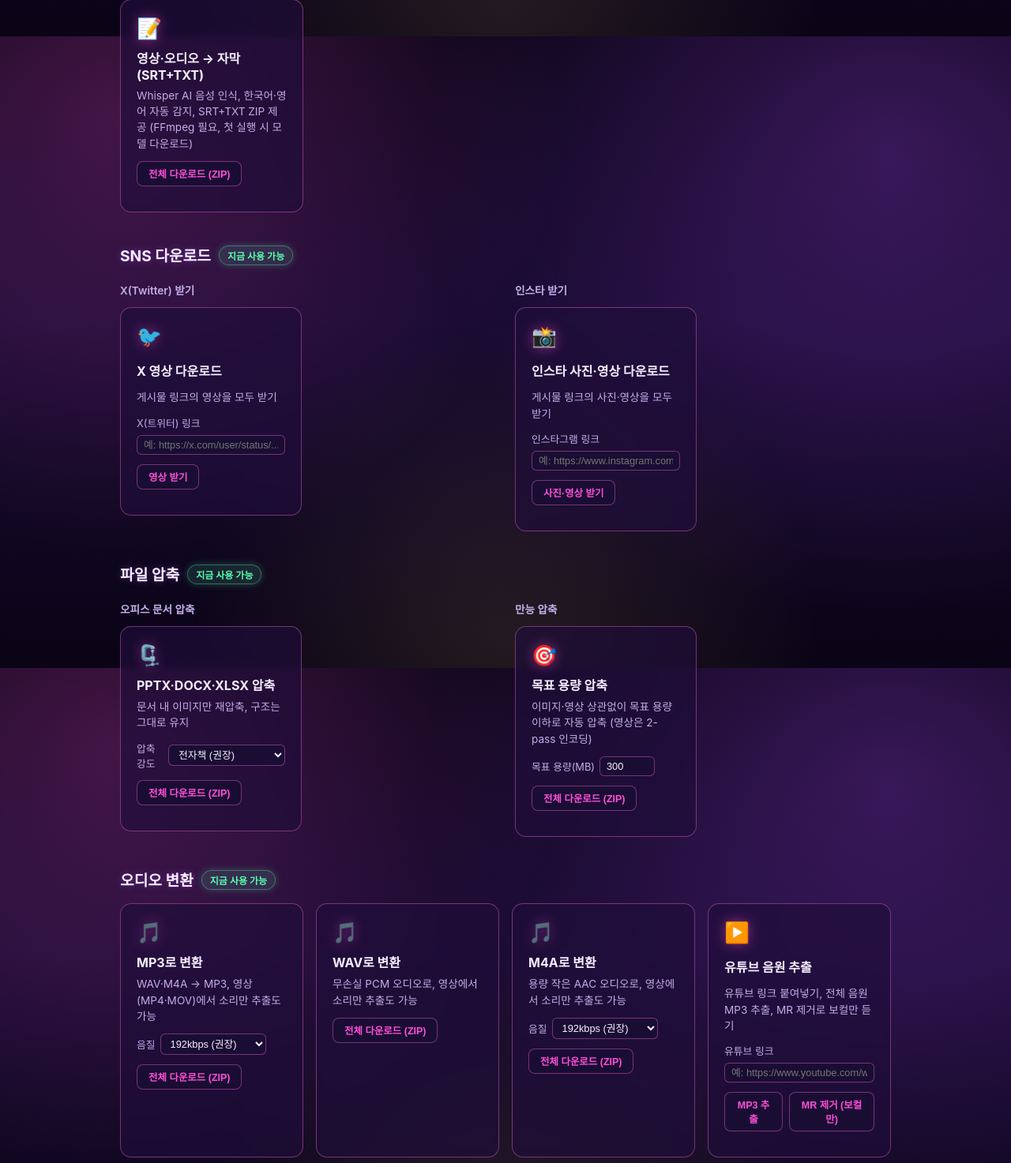
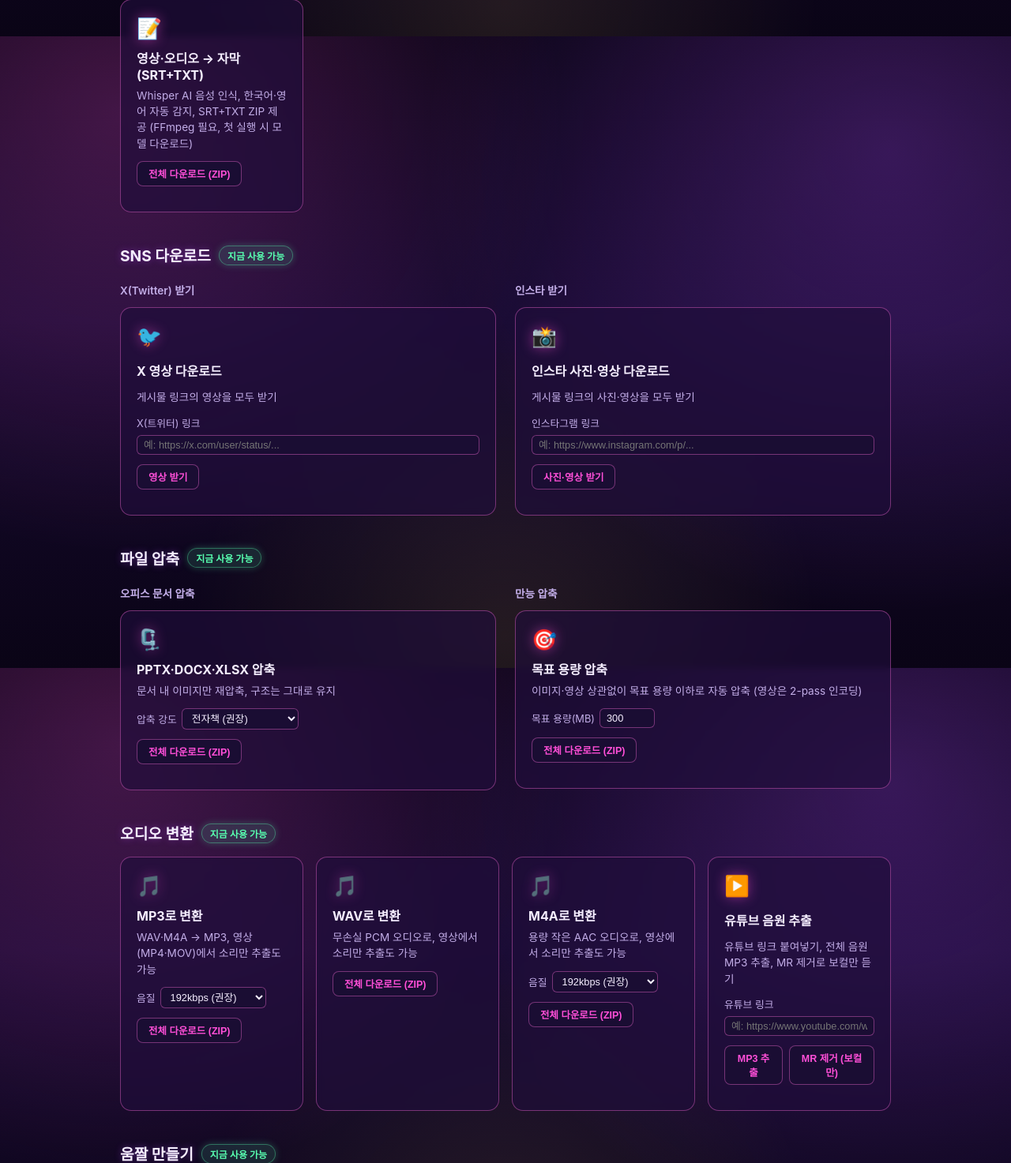
Before and after one commit to Sunnie1020/sunnie_transfer, a Flask app: page / in a window 1280 px wide. Shown: the part 1554-3027 px from the top of the page at 79% size. Run offline with Flask 3, Linux system fonts and the light colour scheme; data that the repository does not hold is empty; some libraries are stand-ins or nearby versions.

Commit message:
SNS 다운로드/파일 압축 하위 카드가 컬럼을 꽉 채우지 않아 멀리 떨어져 보이던 문제 수정
Co-Authored-By: Claude Sonnet 5 <noreply@anthropic.com>

```diff
--- a/static/css/style.css
+++ b/static/css/style.css
@@ -304,6 +304,10 @@ body {
   grid-template-columns: repeat(2, minmax(0, 1fr));
   gap: 24px;
   align-items: start;
+}
+
+.tool-subsection-columns .card-grid {
+  grid-template-columns: 1fr;
 }
 
 @media (max-width: 640px) {
```
